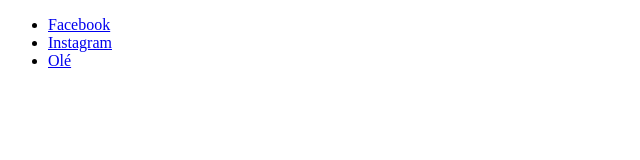
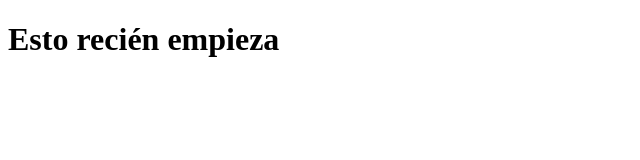
Before and after one commit to celu32/DH, a plain HTML site: page INDEX.HTML in a window 1280 px wide. Shown: the whole page, without its empty margins (0-640 px from the left). Drawn offline with Linux system fonts and the light colour scheme.

Commit message:
Update INDEX.HTML

```diff
--- a/INDEX.HTML
+++ b/INDEX.HTML
@@ -1,13 +1,10 @@
-<!DOCTYPE html>
+<!doctype html>
 <html>
-  <head>
-    <title>Listas linkeadas</title>
-  </head>
-  <body>
-    <ul>
-      <li> <a href="https://www.facebook.com/"> Facebook </a>  </li>
-      <li> <a href="https://www.instagram.com/"> Instagram </a> </li>
-      <li> <a href="https://www.ole.com.ar/"> Olé </a> </li>
-    </ul>
-  </body>
+    <head>
+        <meta charset="utf-8">
+        <title> Mi primer HTML </title>
+    </head>
+    <body>
+        <h1> Esto recién empieza </h1>
+    </body>
 </html>
```
